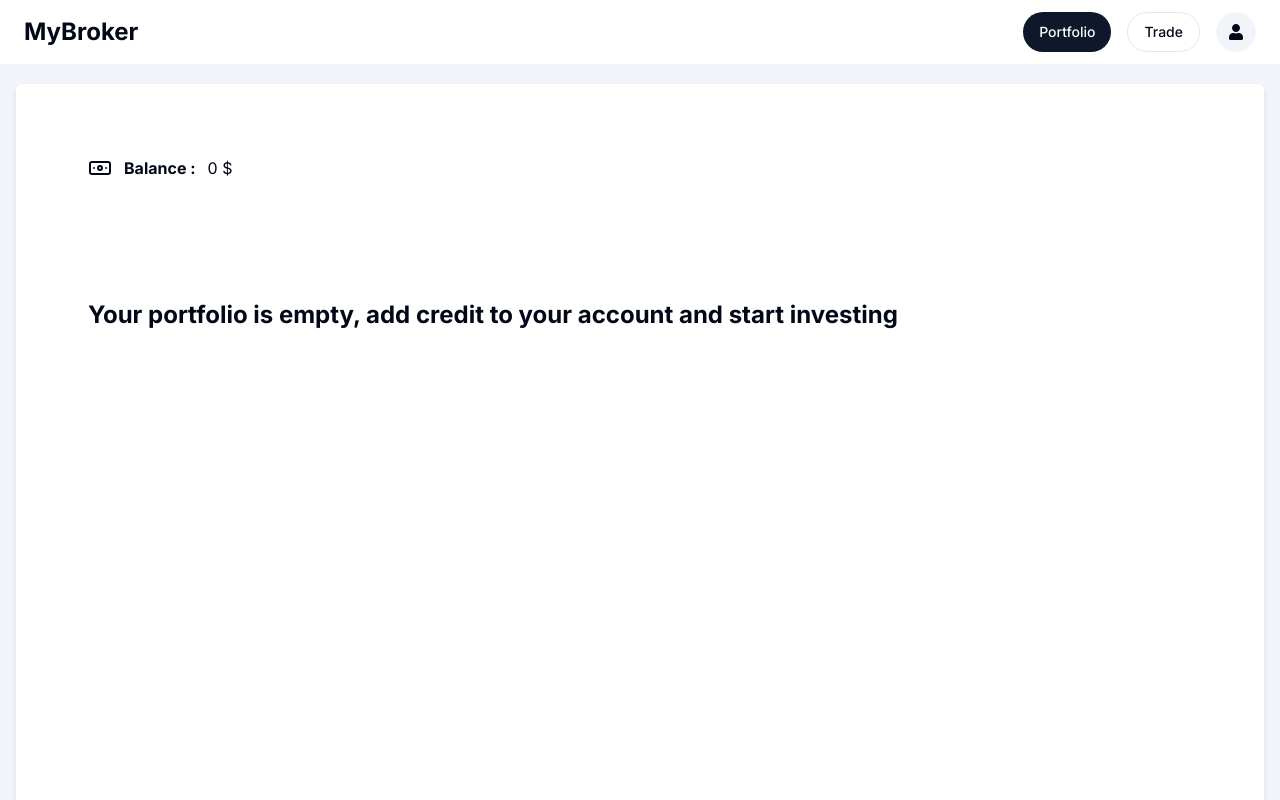
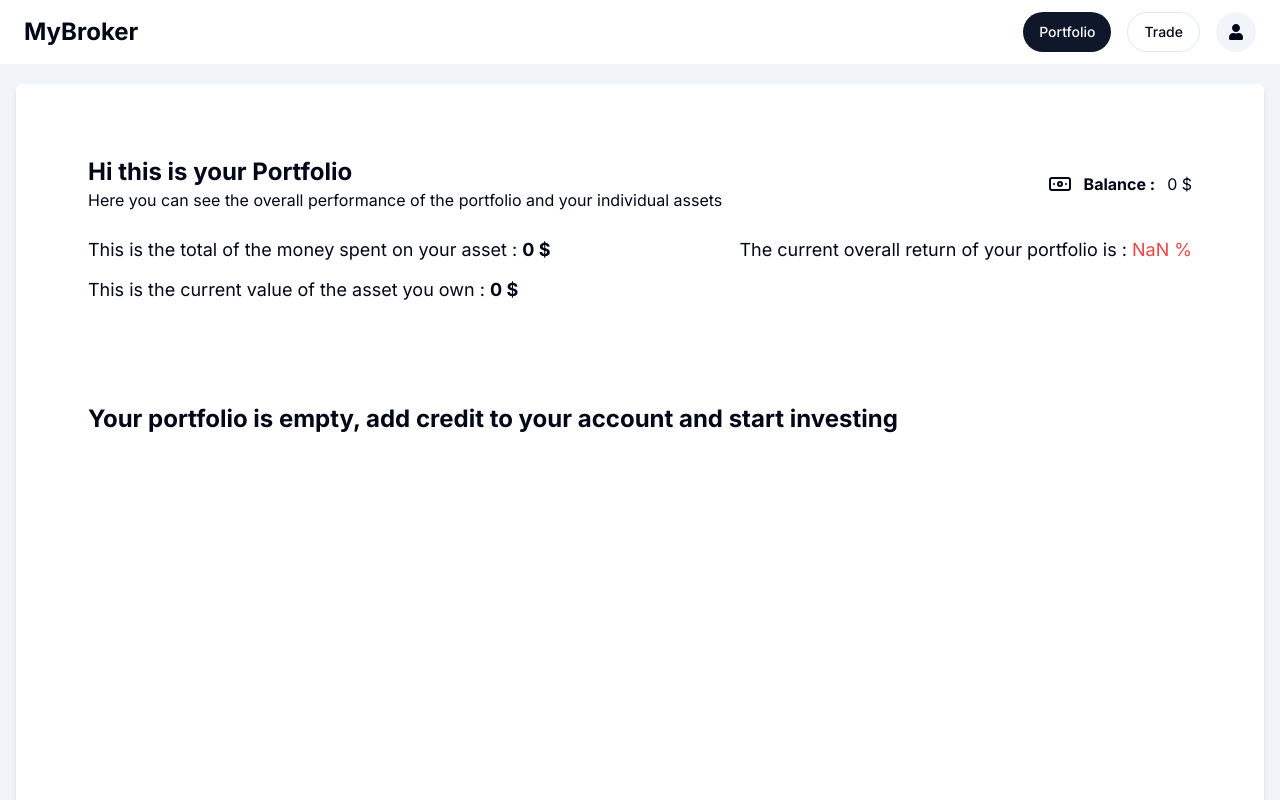
Before and after one commit to lorefargio/MyBroker, a Next.js app: page /portfolio in a window 1280 px wide. Shown: the top 800 px of the page. Built offline with nearby package versions, Linux system fonts and the light colour scheme; no server answers.

Commit message:
added real time data to the portfolio page

```diff
--- a/actions/portfolio.ts
+++ b/actions/portfolio.ts
@@ -2,6 +2,8 @@
 import { currentUser } from "@/lib/auth";
 import { getUserById,} from "../data/user";
 import { getAllPortfolioProduct, getPortfolioById } from "../data/portfolio";
+import { fetchQuote } from "@/api/finnhub/stock-api";
+import { getCryptoQuote } from "@/api/twelvedata/crypto-quote";
 
 export const getPortfolio = async () => {
    const user = await currentUser() ;
@@ -18,9 +20,37 @@ export const getPortfolio = async () => {
 
    if(!portfolio) throw new Error("portfolio not found")
 
-   const product = await getAllPortfolioProduct(portfolio.id) ;
+   const products = await getAllPortfolioProduct(portfolio.id) ;
 
-   if(!product) throw new Error("Error during the research of the product") ;
+   if(!products) throw new Error("Error during the research of the product") ;
 
-   return product ;
+   for(let stock of products.stocks){
+      let quote = await fetchQuote(stock.symbol) ;
+      stock.current_value = quote.pc ;
+
+      if(!stock.current_value) stock.current_value = Number((stock.money/stock.quantity).toFixed(2)) ;
+
+      stock.change = Number((((stock.current_value - (stock.money/stock.quantity))/(stock.money/stock.quantity))*100).toFixed(2)) ;
+   }
+
+   for(let etf of products.etfs){
+      let quote = await fetchQuote(etf.symbol) ;
+      etf.current_value = quote.pc ;
+
+      if(!etf.current_value) etf.current_value = Number((etf.money/etf.quantity).toFixed(2)) ;
+
+      etf.change = Number((((etf.current_value - (etf.money/etf.quantity))/(etf.money/etf.quantity))*100).toFixed(2)) ;
+   }
+
+   for(let token of products.crypto){
+      let quote = await getCryptoQuote(token.symbol) ;
+
+      token.current_value = quote.pc ;
+
+      if(!token.current_value) token.current_value = Number((token.money/token.quantity).toFixed(2)) ;
+
+      token.change = Number((((token.current_value - (token.money/token.quantity))/(token.money/token.quantity))*100).toFixed(2)) ;
+   }
+
+   return products ;
 }
--- a/app/(protected)/portfolio/page.tsx
+++ b/app/(protected)/portfolio/page.tsx
@@ -1,9 +1,34 @@
+"use client"
+
 import PortfolioOverview from "../../ui/portfolio/PortfolioOverview";
+import { useState, useEffect } from "react";
+import { getPortfolio } from "../../../actions/portfolio";
+import { Portfolio } from "./../../ui/TradingDashboard/mockdata"
 
 const PortfolioPage = () => {
+    const baseCasePortfolio : Portfolio = {
+        stocks : [],
+        etfs : [],
+        crypto : [],
+    }
+    const [data, setData] = useState<Portfolio>(baseCasePortfolio) ;
 
+    useEffect(() => {
+        const getportfolio = async () => {
+            try {
+                const response = await getPortfolio()
+
+                setData(response) ;
+            } catch (error) {
+                console.log(error)
+                setData(baseCasePortfolio) ;
+            }
+        }
+
+        getportfolio()
+    },[])
     return (
-          <PortfolioOverview/>
+          <PortfolioOverview data={data}/>
     );
 }
 
--- a/app/ui/portfolio/DataTable/columns.tsx
+++ b/app/ui/portfolio/DataTable/columns.tsx
@@ -2,6 +2,7 @@
 
 import { ColumnDef } from "@tanstack/react-table"
 import { Product } from "../../TradingDashboard/mockdata"
+import { FormatMoney } from "@/lib/utils";
 
 export const columns: ColumnDef<Product>[] = [
     {
@@ -14,14 +15,43 @@ export const columns: ColumnDef<Product>[] = [
     },
     {
         accessorKey : "money",
-        header : "Money invested"
+        header : "Money invested",
+        cell : ({row}) => {
+            const value = row.getValue<number>("money") ;
+            return (
+                <div>
+                  {FormatMoney(value)}
+                </div>
+            );
+        }
     },
     {
         accessorKey : "current_value",
-        header :"Current value"
+        header :"Current value",
+        cell : ({row}) => {
+            const money = row.getValue<number>("money") ;
+            const current_value = row.getValue<number>("current_value") ;
+            const shares = row.getValue<number>("quantity")
+            return (
+                <div className={!current_value ? "" : ((current_value * shares) > money ) ? "text-lime-500" : "text-red-500"}>
+                  {current_value && (FormatMoney(current_value * shares))}
+                </div>
+            );
+        }
     },
     {
         accessorKey : "change",
-        header : "Yield"
+        header : "Yield",
+        cell : ({row}) => {
+            const money = row.getValue<number>("money") ;
+            const current_value = row.getValue<number>("current_value") ;
+            const shares = row.getValue<number>("quantity") ;
+            const Yield = row.getValue<number>("change") ;
+            return (
+                <div className={!current_value ? "" : ((current_value * shares) > money ) ? "text-lime-500" : "text-red-500"}>
+                  {current_value && (Yield)} %
+                </div>
+            );
+        }
     }
 ]
--- a/app/ui/portfolio/PortfolioOverview.tsx
+++ b/app/ui/portfolio/PortfolioOverview.tsx
@@ -1,6 +1,3 @@
-'use client'
-import { useEffect, useState } from "react";
-import { getPortfolio } from "../../../actions/portfolio";
 import { Portfolio } from "../TradingDashboard/mockdata";
 import PortfolioPerformance from "./PortfolioPerformance";
 
@@ -8,23 +5,7 @@ import {columns} from "./DataTable/columns"
 import { DataTable } from "./DataTable/data-table";
 import DashboardCard from "../TradingDashboard/Dashboard-card";
 
-const PortfolioOverview = () => {
-    const baseCasePortfolio : Portfolio = {
-        stocks : [],
-        etfs : [],
-        crypto : [],
-    }
-    const [data, setData] = useState<Portfolio>(baseCasePortfolio) ;
-
-    useEffect(() => {
-        const getportfolio = async () => {
-            const response = await getPortfolio()
-
-            setData(response) ;
-        }
-
-        getportfolio()
-    },[])
+const PortfolioOverview = ({data} : {data : Portfolio}) => {
 
     return (
         <DashboardCard>
@@ -38,21 +19,21 @@ const PortfolioOverview = () => {
 
                     {(data.stocks.length != 0)&&<>
                         <div className="col-span-1 md:col-span-2 xl:col-span-3 row-span-5">
-                            <h1 className="font-bold">Stocks</h1>
+                            <h1 className="font-bold text-xl">Stocks</h1>
                             <DataTable columns={columns} data={data.stocks}/>
                         </div>
                     </>}
 
                     {(data.etfs.length != 0)&&<>
                         <div className="col-span-1 md:col-span-2 xl:col-span-3 row-span-5">
-                            <h1 className="font-bold">ETF</h1>
+                            <h1 className="font-bold text-xl">ETF</h1>
                             <DataTable columns={columns} data={data.etfs}/>
                         </div>
                     </>}
 
                     {(data.crypto.length != 0)&&<>
                         <div className="col-span-1 md:col-span-2 xl:col-span-3 row-span-5">
-                            <h1 className="font-bold">Crypto</h1>
+                            <h1 className="font-bold text-xl">Crypto</h1>
                             <DataTable columns={columns} data={data.crypto}/>
                         </div>
                     </>}
--- a/app/ui/portfolio/PortfolioPerformance.tsx
+++ b/app/ui/portfolio/PortfolioPerformance.tsx
@@ -1,15 +1,42 @@
 import { BalanceButton } from "../button";
 import { useCurrentUser } from "../../../hooks/use-current-user";
 import { Portfolio } from "../TradingDashboard/mockdata";
+import { addUpAllMoney, FormatMoney } from "@/lib/utils";
 
 
 
 const PortfolioPerformance = ({portfolio} : {portfolio : Portfolio}) => {
     const user = useCurrentUser()
+    const {moneySpent,CurrentTotalValue} = addUpAllMoney(portfolio) ;
     return (
-        <>
-            <BalanceButton credit={user?.credit}/>
-        </>
+        <div className="flex flex-col space-y-6">
+            <div className="flex justify-between">
+                <div className="flex flex-col">
+                    <span className="text-2xl font-bold">Hi {user?.name} this is your Portfolio</span>
+                    <span>Here you can see the overall performance of the portfolio and your individual assets</span>
+                </div>
+                <BalanceButton credit={user?.credit}/>
+            </div>
+
+            <div className="flex text-lg md:justify-between">
+                <div className="flex flex-col space-y-3">
+                    <div>
+                        <span>This is the total of the money spent on your asset :</span> <span className="font-bold">{FormatMoney(moneySpent)}</span>
+                    </div>
+
+                    <div>
+                        <span>This is the current value of the asset you own :</span> <span className="font-bold">{FormatMoney(CurrentTotalValue)}</span>
+                    </div>
+
+                </div>
+
+                <div>
+                    <span>The current overall return of your portfolio is : </span>
+                    <span className={CurrentTotalValue > moneySpent ? "text-lime-500" : "text-red-500"}>{(((CurrentTotalValue - moneySpent)/moneySpent)*100).toFixed(2)} %</span>
+                </div>
+            </div>
+
+        </div>
      );
 }
 
--- a/src/lib/utils.ts
+++ b/src/lib/utils.ts
@@ -1,6 +1,6 @@
 import { type ClassValue, clsx } from "clsx"
 import { twMerge } from "tailwind-merge"
-import { Product, TimeLine } from "../../app/ui/TradingDashboard/mockdata";
+import { Portfolio, TimeLine } from "../../app/ui/TradingDashboard/mockdata";
 
 export function cn(...inputs: ClassValue[]) {
   return twMerge(clsx(inputs))
@@ -77,17 +77,27 @@ export function FormatMoney(credit : number | undefined) : string {
         billionare = true ;
     }
 
-    return `${credit ? creditFixed.toFixed(2) : 0} ${millionare ? "M" : billionare ? "B" : ""}$`
+    return `${credit ? creditFixed.toFixed(2) : 0} ${millionare ? " M" : billionare ? " B" : ""}$`
 }
 
-export function FormatProduct (item : any) {
-    let prod : Product = {
-      id : item.id ,
-      symbol : item.symbol ,
-      quantity : item.quantity ,
-      money : item.money,
-    }
+export function addUpAllMoney (portfolio : Portfolio) : {moneySpent : number, CurrentTotalValue : number} {
+  let moneySpent = 0 ;
+  let CurrentTotalValue = 0 ;
 
+  for(let stock of portfolio.stocks){
+    moneySpent += stock.money ;
+    CurrentTotalValue += stock.quantity * stock.current_value! ;
+  }
 
-    return prod ;
+  for(let etf of portfolio.etfs){
+    moneySpent += etf.money ;
+    CurrentTotalValue += etf.quantity * etf.current_value! ;
+  }
+
+  for(let token of portfolio.crypto){
+    moneySpent += token.money ;
+    CurrentTotalValue += token.quantity * token.current_value! ;
+  }
+
+  return {moneySpent,CurrentTotalValue} ;
 }
```
